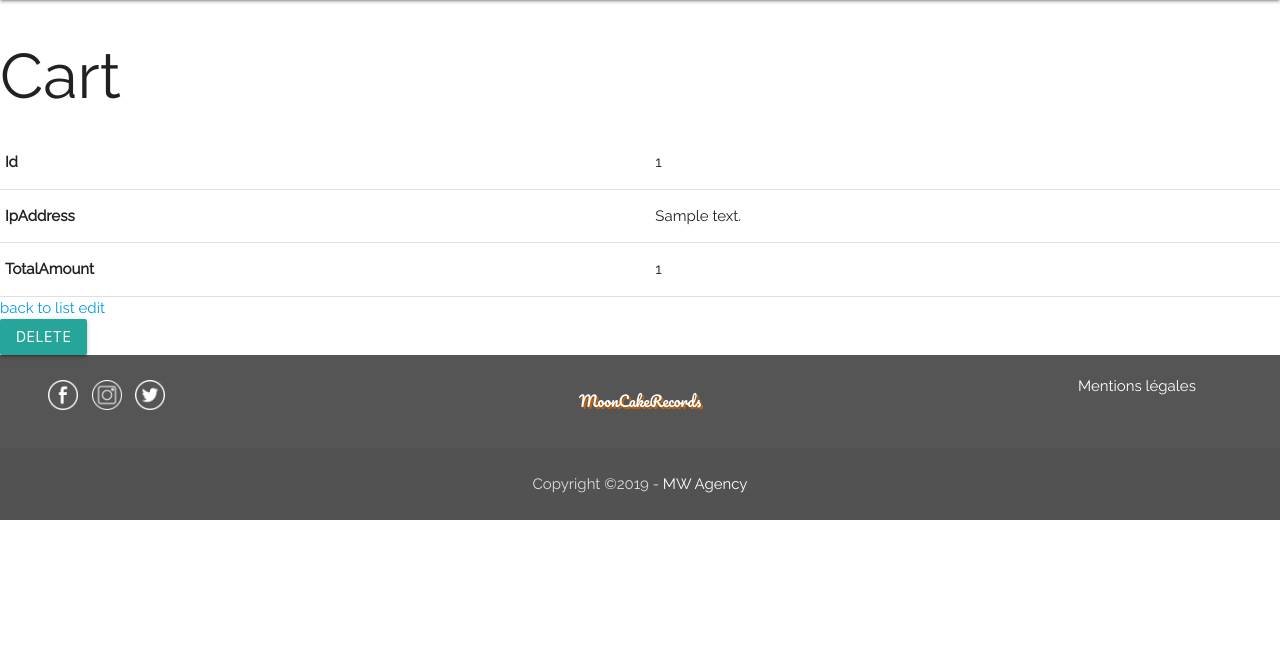
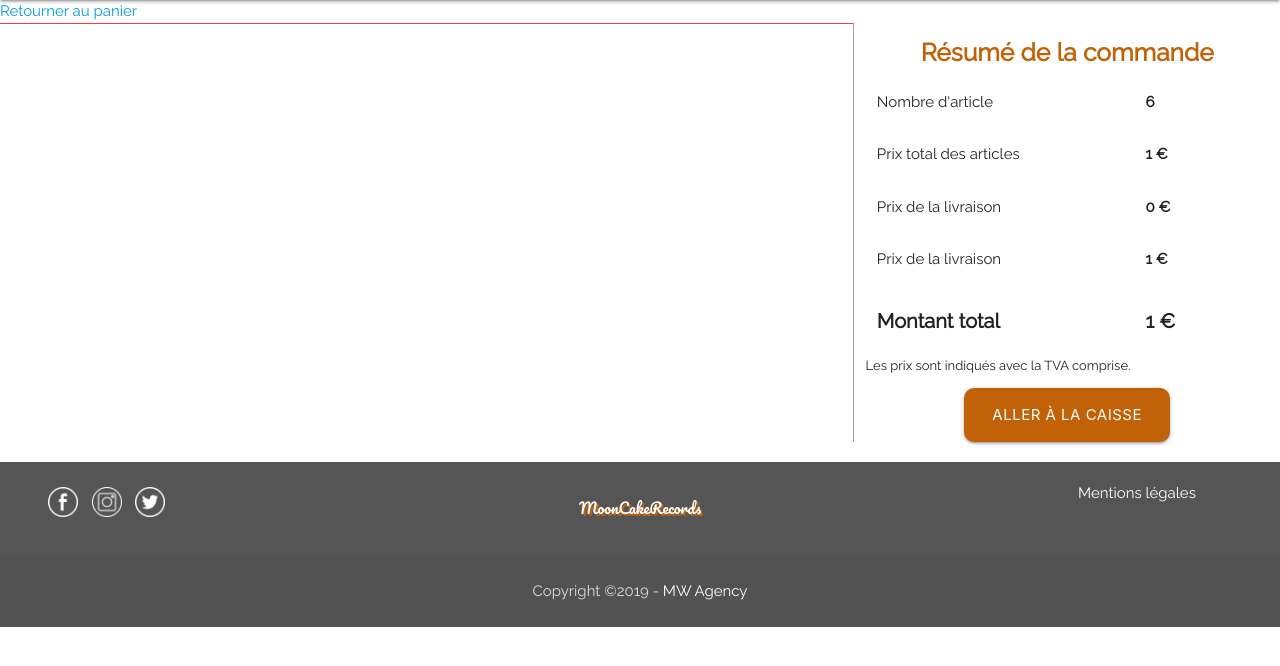
Before and after one commit to Mickael42/MoonCake-Records, a Symfony app: template templates/cart/show.html.twig in a window 1280 px wide. Shown: the part 64-730 px from the top of the page. Run offline with Twig, Linux system fonts and the light colour scheme; the template is opened without the code that fills it: most values are stand-ins (such as "Sample title", 1, 10 or a date in 2020); some libraries are stand-ins or nearby versions.

Commit message:
ajout suppression panier

```diff
--- a/src/Controller/CartController.php
+++ b/src/Controller/CartController.php
@@ -60,10 +60,13 @@ class CartController extends AbstractController
     /**
      * @Route("/{id}", name="cart_show", methods={"GET"})
      */
-    public function show(Cart $cart): Response
+    public function show(Cart $cart, OrderProductRepository $orderProductRepository): Response
     {
+
+        $orderProducts = $orderProductRepository->findBy(['cart' => $cart]);
         return $this->render('cart/show.html.twig', [
             'cart' => $cart,
+            'orderProducts'=>$orderProducts
         ]);
     }
 
--- a/templates/cart/show.html.twig
+++ b/templates/cart/show.html.twig
@@ -1,30 +1,71 @@
 {% extends 'base.html.twig' %}
 
-{% block title %}Cart{% endblock %}
+{% block title %}Cart
+{% endblock %}
 
 {% block body %}
-    <h1>Cart</h1>
+    <a href="{{ path('cart_index') }}">Retourner au panier</a>
+    <div class="row">
 
-    <table class="table">
-        <tbody>
-            <tr>
-                <th>Id</th>
-                <td>{{ cart.id }}</td>
-            </tr>
-            <tr>
-                <th>IpAddress</th>
-                <td>{{ cart.ipAddress }}</td>
-            </tr>
-            <tr>
-                <th>TotalAmount</th>
-                <td>{{ cart.totalAmount }}</td>
-            </tr>
-        </tbody>
-    </table>
+        <div class="col s8  red">
 
-    <a href="{{ path('cart_index') }}">back to list</a>
 
-    <a href="{{ path('cart_edit', {'id': cart.id}) }}">edit</a>
+{# Forms goes here #}
 
-    {{ include('cart/_delete_form.html.twig') }}
+        </div>
+
+        <div class="col s4 summary-cart">
+            <h5 class="section-title center-align">Résumé de la commande</h5>
+
+            <div class="col s8 ">
+                <p>Nombre d'article</p>
+            </div>
+            <div class="col s4  quantity-summury-cart">
+                <p>{{orderProducts | length }}</p>
+            </div>
+            <div class="col s8 ">
+                <p>Prix total des articles</p>
+            </div>
+            <div class="col s4  quantity-summury-cart">
+                <p>{{cart.totalAmount}}
+                    €</p>
+            </div>
+            <div class="col s8 ">
+                <p>Prix de la livraison</p>
+            </div>
+            <div class="col s4  quantity-summury-cart">
+                <p>0 €</p>
+            </div>
+
+
+            <div class="col s8 ">
+                <p>Prix de la livraison</p>
+            </div>
+            <div class="col s4  quantity-summury-cart">
+                <p>1 €</p>
+            </div>
+
+            <div class="col s8 total-summary-cart ">
+                <p class="text-total-summary-cart">Montant total</p>
+            </div>
+            <div class="col s4  quantity-summury-cart">
+                <p class="text-total-summary-cart">{{cart.totalAmount}}
+                    €</p>
+            </div>
+            <p class="detail-vat-summary-cart">Les prix sont indiqués avec la TVA comprise.</p>
+            <div class="center-align">
+                <a href="{{ path ("cart_show", {id : cart.id})}}">
+                    <button class="waves-effect waves-light btn-large btn-add-cart">
+                        Aller à la caisse</button>
+                </a>
+
+            </div>
+
+        </div>
+    </div>
+
+
+
+
+
 {% endblock %}
```
Also changed, not shown: templates/cart/index.html.twig (+63 -8 lines).
